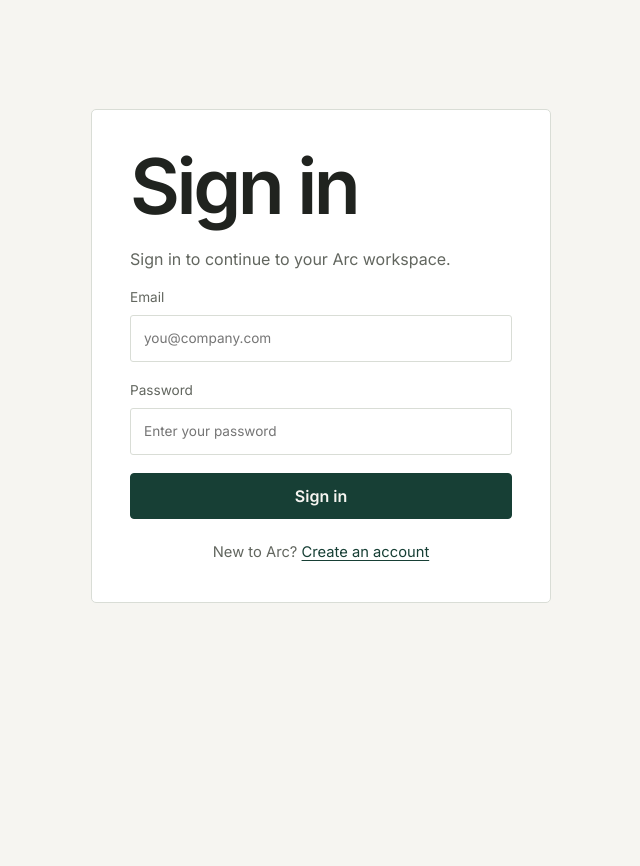
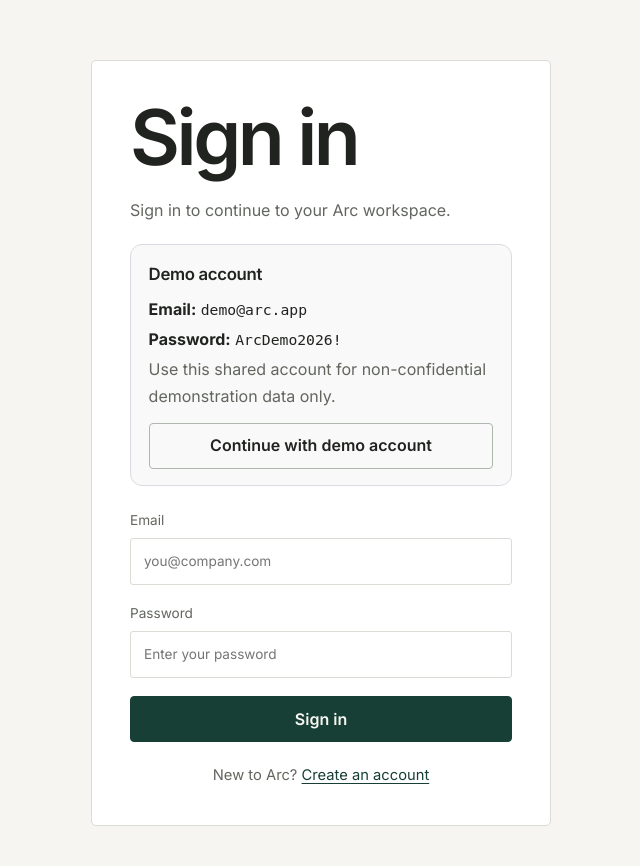
Before and after one commit to edimaudo/Arc, a FastAPI app: page /login in a window 1280 px wide. Shown: the part 76-942 px from the top of the page, without its empty margins (319-959 px from the left). Before the commit the page ends 679 px from the top, so only its background shows below. Run offline with FastAPI, Linux system fonts and the light colour scheme.

Commit message:
Add files via upload

```diff
--- a/app/auth.py
+++ b/app/auth.py
@@ -5,11 +5,12 @@
 import hmac
 import re
 import secrets
+import os
 from urllib.parse import quote
 
 from fastapi import HTTPException, Request
 
-from app.db import create_user_record, get_user_by_email, get_user_by_id, claim_legacy_analyses_for_first_user
+from app.db import create_user_record, get_user_by_email, get_user_by_id, claim_legacy_analyses_for_first_user, update_user_password
 
 PBKDF2_ITERATIONS = 310_000
 EMAIL_RE = re.compile(r"^[^\s@]+@[^\s@]+\.[^\s@]+$")
@@ -37,6 +38,37 @@
         return hmac.compare_digest(actual, expected)
     except (ValueError, TypeError):
         return False
+
+
+# A predictable, non-confidential demo account is created at startup so reviewers
+# can enter the app without registering. Override these with environment variables
+# if this deployment needs different demo credentials.
+DEMO_EMAIL = os.getenv("ARC_DEMO_EMAIL", "demo@arc.app").strip().lower()
+DEMO_PASSWORD = os.getenv("ARC_DEMO_PASSWORD", "ArcDemo2026!")
+DEMO_USER_ID = "arc-demo-user"
+
+def ensure_demo_account() -> dict:
+    existing = get_user_by_email(DEMO_EMAIL)
+    if existing:
+        # Keep the demo credentials deterministic across redeployments/restored DBs.
+        if not verify_password(DEMO_PASSWORD, existing.get("password_hash", "")):
+            update_user_password(existing["user_id"], hash_password(DEMO_PASSWORD))
+            existing = get_user_by_email(DEMO_EMAIL)
+        if not existing:
+            raise RuntimeError("Arc demo account could not be initialized")
+        return {"user_id": existing["user_id"], "email": existing["email"], "display_name": existing.get("display_name", "Arc Demo")}
+    try:
+        create_user_record(DEMO_USER_ID, DEMO_EMAIL, "Arc Demo", hash_password(DEMO_PASSWORD))
+    except Exception:
+        # Safe under simultaneous app workers: only suppress if another worker
+        # successfully created the same account. Otherwise preserve the real error.
+        existing = get_user_by_email(DEMO_EMAIL)
+        if not existing:
+            raise
+    existing = get_user_by_email(DEMO_EMAIL)
+    if not existing:
+        raise RuntimeError("Arc demo account could not be initialized")
+    return {"user_id": existing["user_id"], "email": existing["email"], "display_name": existing.get("display_name", "Arc Demo")}
 
 def valid_email(email: str) -> bool:
     return bool(EMAIL_RE.fullmatch(normalize_email(email)))
--- a/app/db.py
+++ b/app/db.py
@@ -86,6 +86,10 @@
             (user_id, email.strip().lower(), display_name.strip(), password_hash, dt.datetime.now(dt.timezone.utc).isoformat()),
         )
 
+def update_user_password(user_id: str, password_hash: str) -> None:
+    with _connect() as conn:
+        conn.execute("UPDATE users SET password_hash = ? WHERE user_id = ?", (password_hash, user_id))
+
 def get_user_by_email(email: str) -> dict[str, Any] | None:
     with _connect() as conn:
         row = conn.execute(
--- a/app/main.py
+++ b/app/main.py
@@ -11,12 +11,16 @@
 
 from app.config import APP_NAME, APP_ENV, BASE_DIR, SESSION_SECRET
 from app.db import init_db, get_or_create_setting
-from app.auth import authenticate_user, clear_user_session, safe_next_path, set_user_session, signup_user
-from app.routers import dashboard, analyses, discovery
+from app.auth import (authenticate_user, clear_user_session, safe_next_path, set_user_session, signup_user, ensure_demo_account, DEMO_EMAIL, DEMO_PASSWORD)
 
 logger = logging.getLogger(__name__)
 init_db()
+ensure_demo_account()
 SESSION_KEY = SESSION_SECRET or get_or_create_setting("session_secret", secrets.token_urlsafe(64))
+
+# Import routers only after database schema/account initialization. Their services
+# create clients at import time and must see a ready application environment.
+from app.routers import dashboard, analyses, discovery
 app = FastAPI(title=APP_NAME, version='0.3.0')
 templates = Jinja2Templates(directory=str(BASE_DIR / 'templates'))
 app.mount('/static', StaticFiles(directory=str(BASE_DIR / 'static')), name='static')
@@ -44,6 +48,7 @@
         return RedirectResponse(safe_next_path(next), status_code=303)
     return templates.TemplateResponse(request, 'auth.html', {
         'request': request, 'mode': 'Sign in', 'next_url': safe_next_path(next), 'error': None,
+        'demo_email': DEMO_EMAIL, 'demo_password': DEMO_PASSWORD,
     })
 
 
@@ -54,12 +59,43 @@
     password: str = Form(...),
     next: str = Form('/dashboard'),
 ):
-    user = authenticate_user(email, password)
+    try:
+        user = authenticate_user(email, password)
+    except Exception:
+        logger.exception('Sign-in could not query the account database')
+        return templates.TemplateResponse(request, 'auth.html', {
+            'request': request, 'mode': 'Sign in', 'next_url': safe_next_path(next),
+            'error': 'Arc could not access the account database. Check ARC_DB_PATH and database write permissions, then retry.',
+            'demo_email': DEMO_EMAIL, 'demo_password': DEMO_PASSWORD,
+        }, status_code=503)
     if not user:
         return templates.TemplateResponse(request, 'auth.html', {
             'request': request, 'mode': 'Sign in', 'next_url': safe_next_path(next),
             'error': 'Email or password is incorrect.',
+            'demo_email': DEMO_EMAIL, 'demo_password': DEMO_PASSWORD,
         }, status_code=401)
+    set_user_session(request, user)
+    return RedirectResponse(safe_next_path(next), status_code=303)
+
+
+@app.post('/demo-login', name='demo_login')
+async def demo_login(request: Request, next: str = Form('/dashboard')):
+    """Sign in to the shared, non-confidential demo workspace."""
+    try:
+        user = authenticate_user(DEMO_EMAIL, DEMO_PASSWORD)
+        if not user:
+            # Reconcile the account if a deployment's DB was restored without the demo user.
+            ensure_demo_account()
+            user = authenticate_user(DEMO_EMAIL, DEMO_PASSWORD)
+        if not user:
+            raise RuntimeError('Demo account exists but its configured password could not be verified.')
+    except Exception:
+        logger.exception('Demo sign-in failed')
+        return templates.TemplateResponse(request, 'auth.html', {
+            'request': request, 'mode': 'Sign in', 'next_url': safe_next_path(next),
+            'error': 'Arc could not initialize demo sign-in. Check that ARC_DB_PATH points to a writable location, then restart the app.',
+            'demo_email': DEMO_EMAIL, 'demo_password': DEMO_PASSWORD,
+        }, status_code=503)
     set_user_session(request, user)
     return RedirectResponse(safe_next_path(next), status_code=303)
 
@@ -70,6 +106,7 @@
         return RedirectResponse(safe_next_path(next), status_code=303)
     return templates.TemplateResponse(request, 'auth.html', {
         'request': request, 'mode': 'Create account', 'next_url': safe_next_path(next), 'error': None,
+        'demo_email': DEMO_EMAIL, 'demo_password': DEMO_PASSWORD,
     })
 
 
--- a/app/static/css/app.css
+++ b/app/static/css/app.css
@@ -443,3 +443,11 @@
 .auth-card form { display: grid; gap: 18px; }
 .auth-card label { display: grid; gap: 7px; }
 .auth-card input { width: 100%; }
+
+
+/* Sign-in demo access: visually distinct but consistent with Arc's restrained UI. */
+.demo-access { margin: 1.25rem 0 1.5rem; padding: 1rem 1.1rem; border: 1px solid var(--border, #d8dce2); border-radius: 12px; background: var(--panel, rgba(127,127,127,.045)); }
+.demo-access h2 { margin: 0 0 .65rem; font-size: 1.05rem; font-weight: 600; }
+.demo-access p { margin: .3rem 0; }
+.demo-access code { font-size: .92em; overflow-wrap: anywhere; }
+.demo-access form { margin-top: .85rem; }
--- a/app/templates/auth.html
+++ b/app/templates/auth.html
@@ -6,6 +6,18 @@
     <h1>{{ mode }}</h1>
     <p class="muted">{% if mode == 'Sign in' %}Sign in to continue to your Arc workspace.{% else %}Create an account to save and manage your M&amp;A analyses.{% endif %}</p>
     {% if error %}<div class="form-alert" role="alert">{{ error }}</div>{% endif %}
+    {% if mode == 'Sign in' %}
+    <div class="demo-access" role="note" aria-label="Demo account details">
+      <h2>Demo account</h2>
+      <p><strong>Email:</strong> <code>{{ demo_email }}</code></p>
+      <p><strong>Password:</strong> <code>{{ demo_password }}</code></p>
+      <p class="muted">Use this shared account for non-confidential demonstration data only.</p>
+      <form method="post" action="/demo-login">
+        <input type="hidden" name="next" value="{{ next_url }}">
+        <button class="button secondary full" type="submit">Continue with demo account</button>
+      </form>
+    </div>
+    {% endif %}
     <form method="post" action="{% if mode == 'Sign in' %}/login{% else %}/signup{% endif %}">
       <input type="hidden" name="next" value="{{ next_url }}">
       {% if mode != 'Sign in' %}<label for="display-name">Name <span class="muted">(optional)</span><input id="display-name" name="display_name" type="text" maxlength="100" autocomplete="name"></label>{% endif %}
```
Also changed, not shown: tests/test_integration.py (+22 -1 lines).
